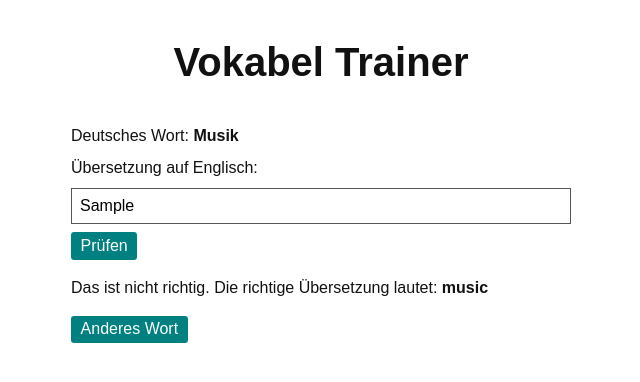
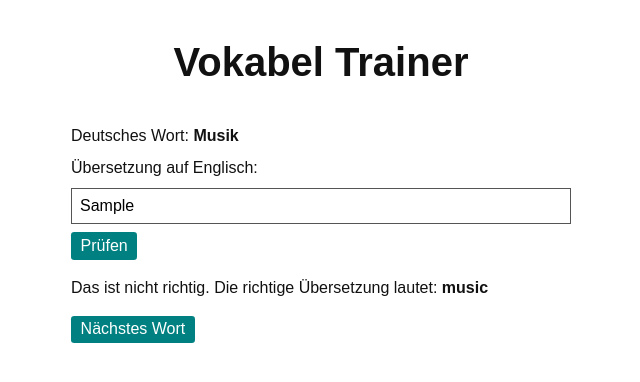
Before and after one commit to ScriptRaccoon/vocabulary-trainer-typescript, a website built with Vite: page index.html in a window 1280 px wide. Both pictures are taken after typing "Sample" into the empty fields and a click on the button "Prüfen". Shown: the full height of the page, 319-959 px from the left. Built offline with nearby package versions, Linux system fonts and the light colour scheme.

Commit message:
change txt of btn

```diff
--- a/index.html
+++ b/index.html
@@ -13,7 +13,6 @@
 		<div id="app">
 			<form>
 				<p>Deutsches Wort: <b id="word_de"></b></p>
-
 				<label for="word_en">Übersetzung auf Englisch:</label>
 				<input type="text" id="word_en" autocomplete="off" />
 				<div>
@@ -22,7 +21,7 @@
 			</form>
 			<div id="result"></div>
 			<button id="next_btn" style="display: none">
-				Anderes Wort
+				Nächstes Wort
 			</button>
 		</div>
 		<script type="module" src="/src/main.ts"></script>
```
